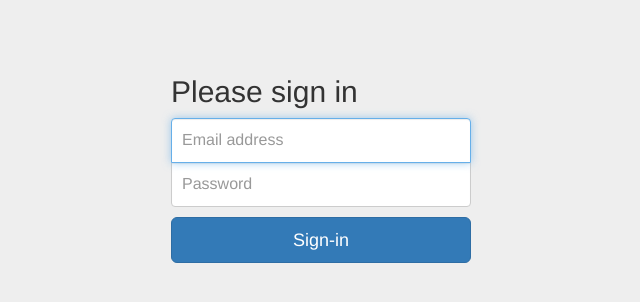
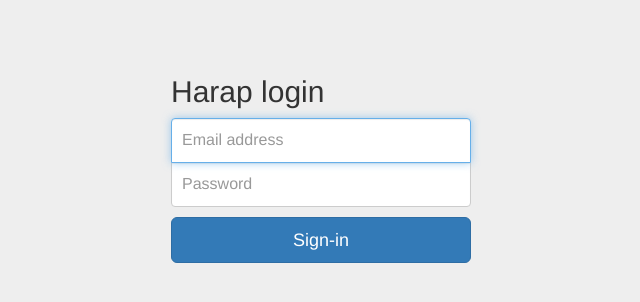
Before and after one commit to dayeeen/presici, a PHP site: page /home in a window 1280 px wide. Shown: the top 302 px of the page, without its empty margins (319-959 px from the left). Run offline with PHP 8.4, Linux system fonts and the light colour scheme.

Commit message:
nanti diupdate lagi keknya

```diff
--- a/view/login.php
+++ b/view/login.php
@@ -35,7 +35,7 @@
 
     <div class="container">
       <form class="form-signin" method="post" action="model/proses.php">
-        <h2 class="form-signin-heading">Please sign in</h2>
+        <h2 class="form-signin-heading">Harap login</h2>
         <?php
             if (isset($_GET['log'])) {
                 if ($_GET['log']==2) {
@@ -43,9 +43,9 @@
                 }
             }
          ?>
-        <label for="inputEmail" class="sr-only">Email address</label>
+        <label for="inputEmail" class="sr-only">Alamat email</label>
         <input type="email" name="email" id="inputEmail" class="form-control" placeholder="Email address" required="" autofocus="">
-        <label for="inputPassword" class="sr-only">Password</label>
+        <label for="inputPassword" class="sr-only">Kata sandi</label>
         <input type="password" name="pwd" id="inputPassword" class="form-control" placeholder="Password" required="">
 
         <input class="btn btn-lg btn-primary btn-block" type="submit" name="login" value="Sign-in">
```
